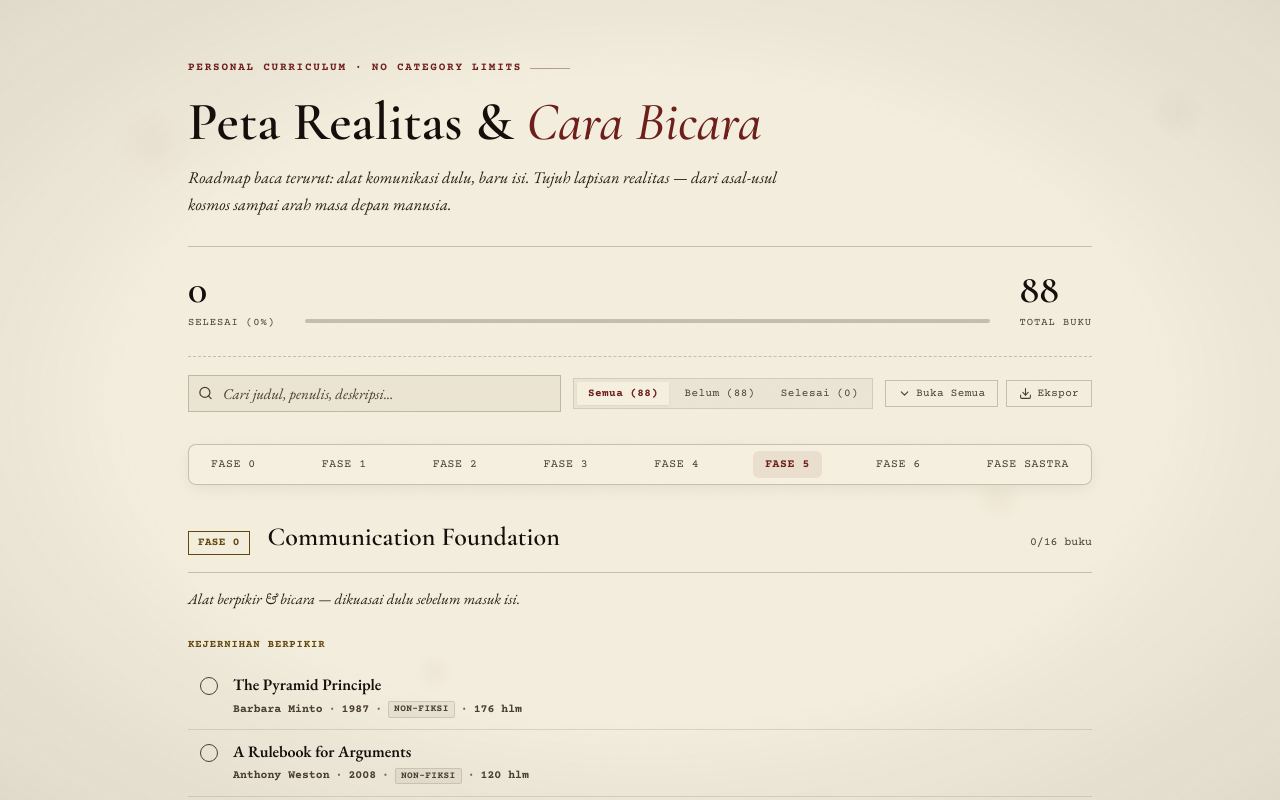
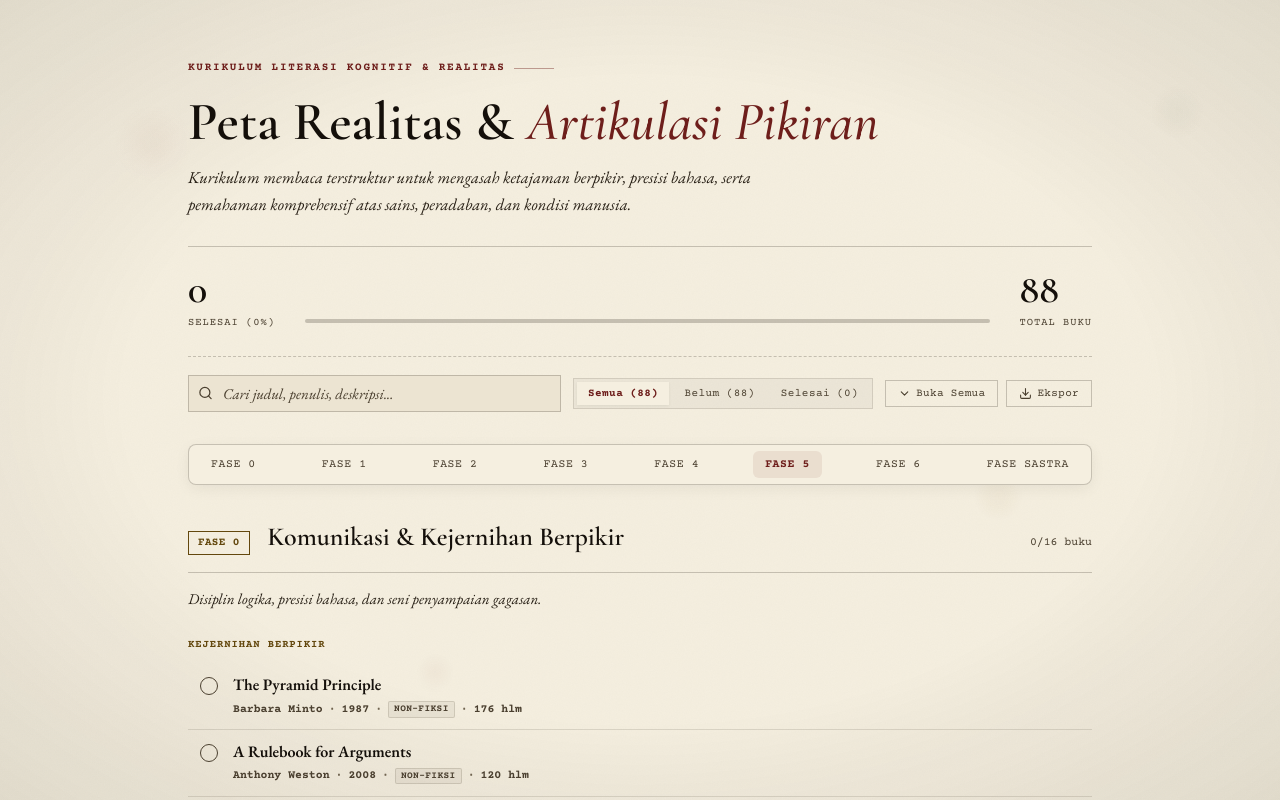
Before and after one commit to muhammadfaza16/silly-davinci, a React (Vite) app: page / in a window 1280 px wide. Shown: the top 800 px of the page. Built offline with nearby package versions, Linux system fonts and the light colour scheme.

Commit message:
refactor: overhaul copywriting for header, phase notes, and dropdown labels to publication grade

```diff
--- a/src/components/Header.jsx
+++ b/src/components/Header.jsx
@@ -16,12 +16,12 @@ export default function Header({
 
   return (
     <header>
-      <div className="eyebrow">Personal Curriculum · No Category Limits</div>
+      <div className="eyebrow">Kurikulum Literasi Kognitif & Realitas</div>
       <h1>
-        Peta Realitas & <em>Cara Bicara</em>
+        Peta Realitas & <em>Artikulasi Pikiran</em>
       </h1>
       <p className="sub">
-        Roadmap baca terurut: alat komunikasi dulu, baru isi. Tujuh lapisan realitas — dari asal-usul kosmos sampai arah masa depan manusia.
+        Kurikulum membaca terstruktur untuk mengasah ketajaman berpikir, presisi bahasa, serta pemahaman komprehensif atas sains, peradaban, dan kondisi manusia.
       </p>
 
       {/* Progress summary */}
--- a/src/data/roadmapData.js
+++ b/src/data/roadmapData.js
@@ -3,8 +3,8 @@ export const ROADMAP_DATA = [
     id: "phase-0",
     tag: "FASE 0",
     tagClass: "comm",
-    title: "Communication Foundation",
-    note: "Alat berpikir & bicara — dikuasai dulu sebelum masuk isi.",
+    title: "Komunikasi & Kejernihan Berpikir",
+    note: "Disiplin logika, presisi bahasa, dan seni penyampaian gagasan.",
     sections: [
       {
         label: "Kejernihan Berpikir",
@@ -22,7 +22,7 @@ export const ROADMAP_DATA = [
               "Kerangka SCQA: Susun konteks lewat Situation, Complication, Question, dan Answer.",
               "Prinsip MECE: Kelompokkan poin agar Mutually Exclusive (tidak tumpang tindih) dan Collectively Exhaustive (tidak ada yang terlewat)."
             ],
-            context: "Alat komunikasi dasar pertama dalam kurikulum untuk mengeliminasi cara penyampaian yang muter-muter."
+            context: "Fondasi utama untuk mengeliminasi cara penyampaian yang berbelit-belit."
           },
           {
             id: "p0-s0-b1",
@@ -37,7 +37,7 @@ export const ROADMAP_DATA = [
               "Identifikasi Logical Fallacies: Mengenali kesesatan berpikir seperti ad hominem, straw man, dan false dilemma.",
               "Penggunaan Contoh & Analogi yang Valid: Menyajikan bukti yang representatif dan tidak berlebihan."
             ],
-            context: "Fondasi kritis untuk menguji keabsahan argumen sebelum ide diucapkan atau dituliskan."
+            context: "Panduan kritis untuk menguji keabsahan logika argumen."
           },
           {
             id: "p0-s0-b2",
@@ -52,7 +52,7 @@ export const ROADMAP_DATA = [
               "Kekuatan Ordinary Moments: Memperbaiki keputusan-keputusan kecil harian yang menentukan hasil jangka panjang.",
               "Menciptakan Jeda (Margin of Safety): Memperlambat reaksi naluriah agar rasionalitas sempat bekerja."
             ],
-            context: "Menjaga disiplin emosional dan mental saat mengolah gagasan kompleks."
+            context: "Menjaga disiplin mental dan emosional saat mengolah gagasan."
           },
           {
             id: "p0-s0-b3",
@@ -67,7 +67,7 @@ export const ROADMAP_DATA = [
               "Survivor Bias & Linear Regression Paradox: Mengenali kesalahan pengambilan sampel statistik.",
               "Kritik Kuantitatif: Menguji klaim data sebelum menerimanya sebagai kebenaran."
             ],
-            context: "Membangun literasi data dan ketahanan terhadap angka yang dimanipulasi."
+            context: "Membangun literasi data dan ketahanan terhadap manipulasi kuantitatif."
           }
         ]
       },
@@ -122,7 +122,7 @@ export const ROADMAP_DATA = [
               "Mengatasi Curse of Knowledge: Membawa ide abstrak kembali ke realitas konkret.",
               "Emosi & Narasi: Menghubungkan ide dengan empati dan cerita nyata."
             ],
-            context: "Mengemas konsep sains/filsafat tebal agar dapat dipahami dan diingat lawan bicara."
+            context: "Mengemas gagasan kompleks agar dapat dipahami dan diingat lawan bicara."
           },
           {
             id: "p0-s2-b1",
@@ -137,7 +137,7 @@ export const ROADMAP_DATA = [
               "Curse of Knowledge: Ketidakmampuan membayangkan rasa tidak tahu audiens.",
               "Classic Style: Gaya penjelasan yang memperlakukan pembaca sebagai rekan diskusi yang cerdas."
             ],
-            context: "Memahami mekanisme otak audiens saat mencerna struktur kalimat."
+            context: "Memahami mekanisme kognitif audiens saat mencerna informasi."
           }
         ]
       },
@@ -287,8 +287,8 @@ export const ROADMAP_DATA = [
     id: "phase-1",
     tag: "FASE 1",
     tagClass: "",
-    title: "Asal-Usul & Hardware Manusia",
-    note: "Kosmos, evolusi, dan mekanisme biologis-kognitif individu.",
+    title: "Kosmologi & Biologi Manusia",
+    note: "Asal-usul alam semesta, mekanisme evolusi, serta neurosains perilaku.",
     sections: [
       {
         label: "Kosmologi & Sains Dasar",
@@ -557,7 +557,7 @@ export const ROADMAP_DATA = [
             pages: 499,
             desc: "Karya pemenang Nobel ini membedah dua sistem berpikir manusia — System 1 yang cepat dan intuitif tapi sering keliru, serta System 2 yang lambat dan analitis tapi malas dipakai. Kahneman memaparkan puluhan bias kognitif lewat eksperimen yang sudah jadi rujukan standar psikologi dan ekonomi perilaku.",
             takeaways: [
-              "Dualitas System 1 vs System 2: Berpikir cepat intuitif vs analitis lambat.",
+              "Duality System 1 vs System 2: Berpikir cepat intuitif vs analitis lambat.",
               "Puluhan Bias Kognitif: Anchoring, availability heuristic, loss aversion, dan confirmation bias.",
               "WYSIATI (What You See Is All There Is): Kecenderungan membuat keputusan dari data parsial."
             ],
@@ -586,8 +586,8 @@ export const ROADMAP_DATA = [
     id: "phase-2",
     tag: "FASE 2",
     tagClass: "",
-    title: "Pikiran, Makna, & Bahasa",
-    note: "Software di atas hardware — cara pikiran membentuk realitas.",
+    title: "Bahasa, Kognisi, & Sistem",
+    note: "Struktur bahasa, filsafat ilmu, kesadaran, dan pemikiran sistemik.",
     sections: [
       {
         label: "Bahasa & Kognisi",
@@ -634,13 +634,13 @@ export const ROADMAP_DATA = [
             author: "Jostein Gaarder",
             year: 1991,
             pages: 518,
-            desc: "[Fiksi Pendamping] Novel yang membungkus seluruh sejarah filsafat Barat — dari Socrates sampai Sartre — dalam kisah seorang remaja yang menerima surat misterius berisi pertanyaan filosofis. Cara paling ramah untuk masuk ke dunia filsafat tanpa harus baca teks asli yang berat dulu.",
+            desc: "Novel yang membungkus seluruh sejarah filsafat Barat — dari Socrates sampai Sartre — dalam kisah seorang remaja yang menerima surat misterius berisi pertanyaan filosofis. Cara paling ramah untuk masuk ke dunia filsafat tanpa harus baca teks asli yang berat dulu.",
             takeaways: [
               "Survei Filsafat Barat: Menelusuri pemikiran Pra-Sokrates hingga Eksistensialisme.",
               "Pertanyaan Fondasional: Siapa kita dan dari mana dunia berasal?",
               "Pendidikan Filosofis Naratif: Mengemas sejarah ide secara imajinatif."
             ],
-            context: "Gerbang pengantar paling accessible untuk sejarah filsafat."
+            context: "Gerbang pengantar paling ramah untuk sejarah filsafat."
           },
           {
             id: "p2-s1-b1",
@@ -655,7 +655,7 @@ export const ROADMAP_DATA = [
               "Normal Science vs Krisis: Tahapan akumulasi anomali dalam evolusi sains.",
               "Inkomensurabilitas Paradigma: Kesulitan membandingkan dua paradigma yang berbeda."
             ],
-            context: "Karya paling monumental dalam sosiologi dan filsafat sains."
+            context: "Karya monumental dalam sosiologi dan filsafat sains."
           }
         ]
       },
@@ -705,8 +705,8 @@ export const ROADMAP_DATA = [
     id: "phase-3",
     tag: "FASE 3",
     tagClass: "",
-    title: "Dari Individu ke Masyarakat",
-    note: "Bagaimana kelompok, budaya, dan peradaban kebentuk.",
+    title: "Antropologi & Struktur Masyarakat",
+    note: "Evolusi peradaban, sosiologi budaya, dan pembentukan norma publik.",
     sections: [
       {
         label: "Sejarah & Antropologi Budaya",
@@ -778,13 +778,13 @@ export const ROADMAP_DATA = [
             author: "Chinua Achebe",
             year: 1958,
             pages: 209,
-            desc: "[Fiksi Pendamping] Mahakarya sastra Afrika karya Chinua Achebe. Mengisahkan kehidupan Okonkwo dan kehancuran gradual struktur masyarakat Igbo di Nigeria akibat datangnya kolonialisme dan misionaris Eropa. Memberikan gambaran naratif konkret atas benturan peradaban.",
+            desc: "Mahakarya sastra Afrika karya Chinua Achebe. Mengisahkan kehidupan Okonkwo dan kehancuran gradual struktur masyarakat Igbo di Nigeria akibat datangnya kolonialisme dan misionaris Eropa. Memberikan gambaran naratif konkret atas benturan peradaban.",
             takeaways: [
               "Struktur Sosial Igbo Pra-Kolonial: Norma, tradisi, dan dinamika maskulinitas lokal.",
               "Benturan Peradaban & Institusi Asing: Keruntuhan tatanan tradisional akibat kolonialisme.",
               "Tragedi Budaya: Suara otentik masyarakat yang terkolonisasi."
             ],
-            context: "Dramatisasi naratif keruntuhan tatanan budaya lokal."
+            context: "Penggambaran naratif mendalam keruntuhan tatanan budaya lokal."
           },
           {
             id: "p3-s0-b5",
@@ -824,8 +824,8 @@ export const ROADMAP_DATA = [
     id: "phase-4",
     tag: "FASE 4",
     tagClass: "",
-    title: "Kekuasaan, Ekonomi, Kepercayaan",
-    note: "Struktur yang mengatur tatanan hidup manusia skala besar.",
+    title: "Ekonomi Politik, Kekuasaan, & Kepercayaan",
+    note: "Institusi negara, model media massa, dan fenomenologi keagamaan.",
     sections: [
       {
         label: "Ekonomi Politik & Institusi",
@@ -871,7 +871,7 @@ export const ROADMAP_DATA = [
             takeaways: [
               "Delapan Pilar Rule of Law: Keadilan, aksesibilitas, dan kesetaraan di hadapan hukum.",
               "Pembatasan Otoritas Negara: Hukum melindungi individu dari kesewenang-wenangan.",
-              "Perlindungan Hak Asasi Manasar: Hukum sebagai penjamin kebebasan sipil."
+              "Perlindungan Hak Asasi Manusia: Hukum sebagai penjamin kebebasan sipil."
             ],
             context: "Uraian hukum tata negara dan supremasi hukum modern."
           },
@@ -917,13 +917,13 @@ export const ROADMAP_DATA = [
             author: "George Orwell",
             year: 1949,
             pages: 328,
-            desc: "[Fiksi Pendamping] Distopia totaliter di mana kebenaran dikendalikan lewat manipulasi bahasa (Newspeak) dan pengawasan total Big Brother. Orwell mendramatisasi secara nyata apa yang ia tulis di esainya soal bahasa dan propaganda politik.",
+            desc: "Distopia totaliter di mana kebenaran dikendalikan lewat manipulasi bahasa (Newspeak) dan pengawasan total Big Brother. Orwell mendramatisasi secara nyata apa yang ia tulis di esainya soal bahasa dan propaganda politik.",
             takeaways: [
               "Newspeak & Kontrol Pikiran: Membatasi kosa kata untuk membatasi kemampuan berpikir kritis.",
               "Doublethink & Pengawasan Total: Kemampuan mempercayai dua hal bertolak belakang sekaligus.",
               "Manipulasi Sejarah: 'Siapa yang menguasai masa lalu menguasai masa depan'."
             ],
-            context: "Dramatisasi novel distopia totaliter dan kontrol informasi."
+            context: "Penggambaran novel distopia totaliter dan kontrol informasi."
           }
         ]
       },
@@ -968,8 +968,8 @@ export const ROADMAP_DATA = [
     id: "phase-5",
     tag: "FASE 5",
     tagClass: "",
-    title: "Eksistensial & Makna",
-    note: "Manusia berhadapan dengan kebebasan, makna, dan kematian.",
+    title: "Filsafat Eksistensial & Etika",
+    note: "Penelusuran makna hidup, kesadaran mortalitas, dan keadilan moral.",
     sections: [
       {
         label: "Makna & Mortalitas",
@@ -1026,7 +1026,7 @@ export const ROADMAP_DATA = [
             author: "Leo Tolstoy",
             year: 1886,
             pages: 104,
-            desc: "[Fiksi Pendamping] Novela pendek tentang pejabat biasa yang menyadari, saat sekarat, bahwa hidupnya yang tampak sukses sebenarnya kosong. Pendamping naratif sempurna untuk Being Mortal dan The Denial of Death.",
+            desc: "Novela pendek tentang pejabat biasa yang menyadari, saat sekarat, bahwa hidupnya yang tampak sukses sebenarnya kosong. Pendamping naratif sempurna untuk Being Mortal dan The Denial of Death.",
             takeaways: [
               "Kekosongan Hidup Konvensional: Menjelang ajal, status sosial terasa tak bermakna.",
               "Penyesalan Eksistensial: Kesadaran bahwa hidup tidak dijalani secara otentik.",
@@ -1056,7 +1056,7 @@ export const ROADMAP_DATA = [
             author: "Albert Camus",
             year: 1942,
             pages: 123,
-            desc: "[Fiksi Pendamping] Pria menjalani hidup dengan ketidakpedulian emosional, sampai pembunuhan tanpa motif jelas mengantarnya ke pengadilan yang lebih menghukum sikapnya ketimbang tindakannya. Versi naratif langsung dari absurdisme Camus.",
+            desc: "Pria menjalani hidup dengan ketidakpedulian emosional, sampai pembunuhan tanpa motif jelas mengantarnya ke pengadilan yang lebih menghukum sikapnya ketimbang tindakannya. Versi naratif langsung dari absurdisme Camus.",
             takeaways: [
               "Karakter Meursault: Penggambaran naratif individu yang hidup dalam absurdisme.",
               "Ketidakpedulian Alam Semesta: Eksekusi hukuman karena menolak kepura-puraan sosial.",
@@ -1137,8 +1137,8 @@ export const ROADMAP_DATA = [
     id: "phase-6",
     tag: "FASE 6",
     tagClass: "",
-    title: "Arah ke Depan",
-    note: "Teknologi, biosfer, dan risiko eksistensial yang mengubah semua lapisan.",
+    title: "Masa Depan & Risiko Eksistensial",
+    note: "Kecerdasan buatan, krisis biosfer, dan lanskap masyarakat digital.",
     sections: [
       {
         label: "Kecerdasan Buatan & Masa Depan",
@@ -1195,13 +1195,13 @@ export const ROADMAP_DATA = [
             author: "Mary Shelley",
             year: 1818,
             pages: 280,
-            desc: "[Fiksi Pendamping] Cikal bakal fiksi ilmiah modern tentang ilmuwan yang menciptakan entitas hidup baru lalu kehilangan kendali atas ciptaannya. Peringatan etis naratif esensial sebelum mempelajari isu AI superintelligence.",
+            desc: "Cikal bakal fiksi ilmiah modern tentang ilmuwan yang menciptakan entitas hidup baru lalu kehilangan kendali atas ciptaannya. Peringatan etis naratif esensial sebelum mempelajari isu AI superintelligence.",
             takeaways: [
               "Tanggung Jawab Pencipta: Bahaya menciptakan kecerdasan tanpa memikirkan pengasuhannya.",
               "Reaksi Masyarakat Terhadap Yang Asing: Bagaimana penolakan sosial melahirkan kecenderungan destruktif.",
               "Hubungan Pencipta & Ciptaan: Tragedi ego sains yang lepas kontrol."
             ],
-            context: "Cikal bakal novel peringatan etika sains dan ciptaan baru."
+            context: "Novel klasik peringatan etika sains dan ciptaan baru."
           }
         ]
       },
@@ -1250,7 +1250,7 @@ export const ROADMAP_DATA = [
             author: "Aldous Huxley",
             year: 1932,
             pages: 311,
-            desc: "[Fiksi Pendamping] Distopia masa depan di mana kontrol sosial dilakukan bukan lewat penderitaan, melainkan lewat kenikmatan, kepuasan instan, rekayasa genetika, dan konsumerisme massal.",
+            desc: "Distopia masa depan di mana kontrol sosial dilakukan bukan lewat penderitaan, melainkan lewat kenikmatan, kepuasan instan, rekayasa genetika, dan konsumerisme massal.",
             takeaways: [
               "Kontrol Lewat Kenikmatan: Menghilangkan kebebasan dengan memberikan kepuasan instan.",
               "Rekayasa Genetika & Kasta: Pengondisian sosial sejak dalam tabung reaksi.",
@@ -1276,7 +1276,7 @@ export const ROADMAP_DATA = [
               "Tanggung Jawab Antar-Generasi: Kewajiban moral menjaga potensi masa depan peradaban.",
               "Grand Strategy Untuk Kemanusiaan: Langkah konkret mengamankan keberlangsungan spesies."
             ],
-            context: "Penutup evaluasi risiko eksistensial kelangsungan peradaban manusia."
+            context: "Evaluasi risiko eksistensial kelangsungan peradaban manusia."
           }
         ]
       }
@@ -1286,8 +1286,8 @@ export const ROADMAP_DATA = [
     id: "phase-lit",
     tag: "FASE SASTRA",
     tagClass: "lit",
-    title: "Novel Magnum Opus — Paralel, Tidak Berurutan",
-    note: "Karya sastra kelas dunia yang mendramatisasi tema tiap fase lewat cerita, bukan argumen. Selingi di antara buku nonfiksi, tidak perlu urut.",
+    title: "Karya Sastra Klasik",
+    note: "Magnum opus sastra dunia yang mendramatisasi realitas dan dinamika kemanusiaan.",
     sections: [
       {
         label: "Sosial & Sejarah",
```
Also changed, not shown: src/components/BookRow.jsx (+6 -6 lines).
